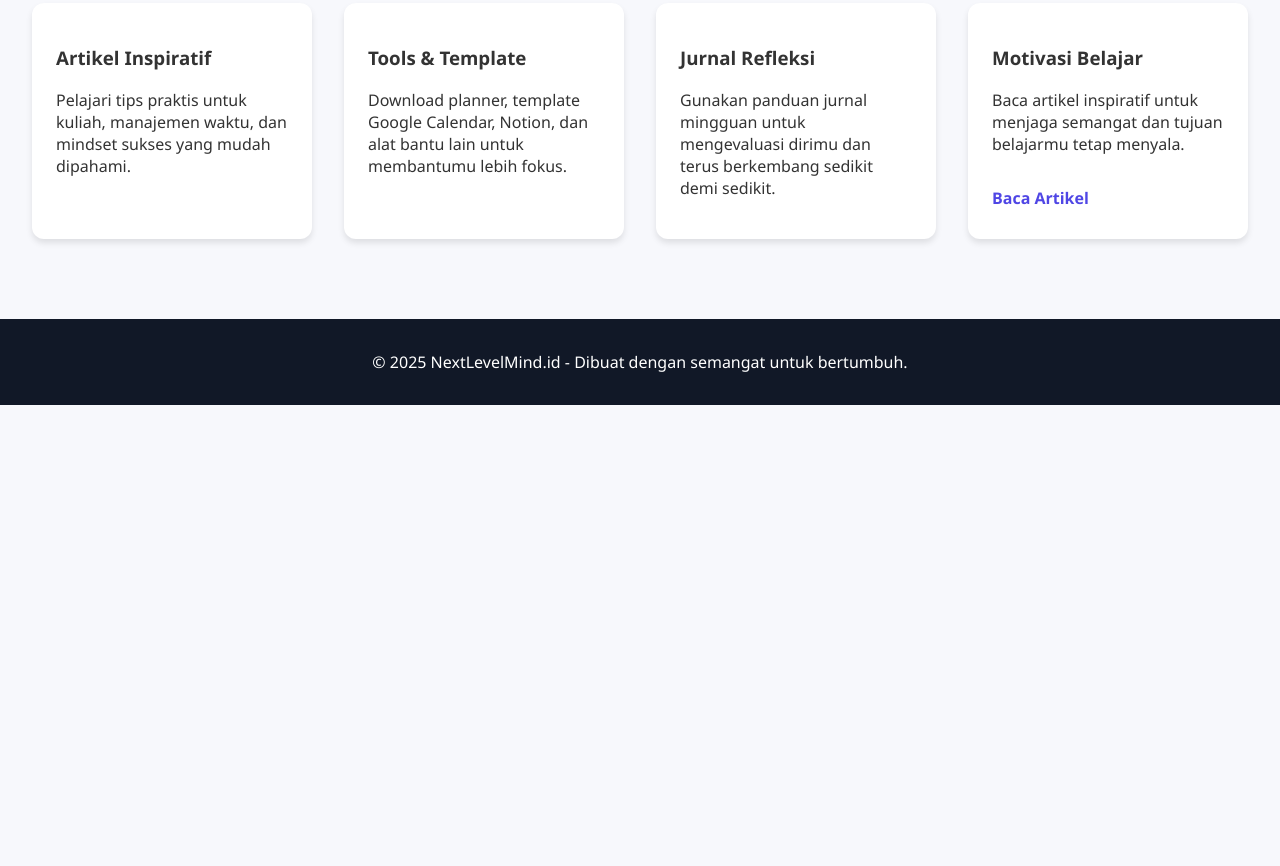
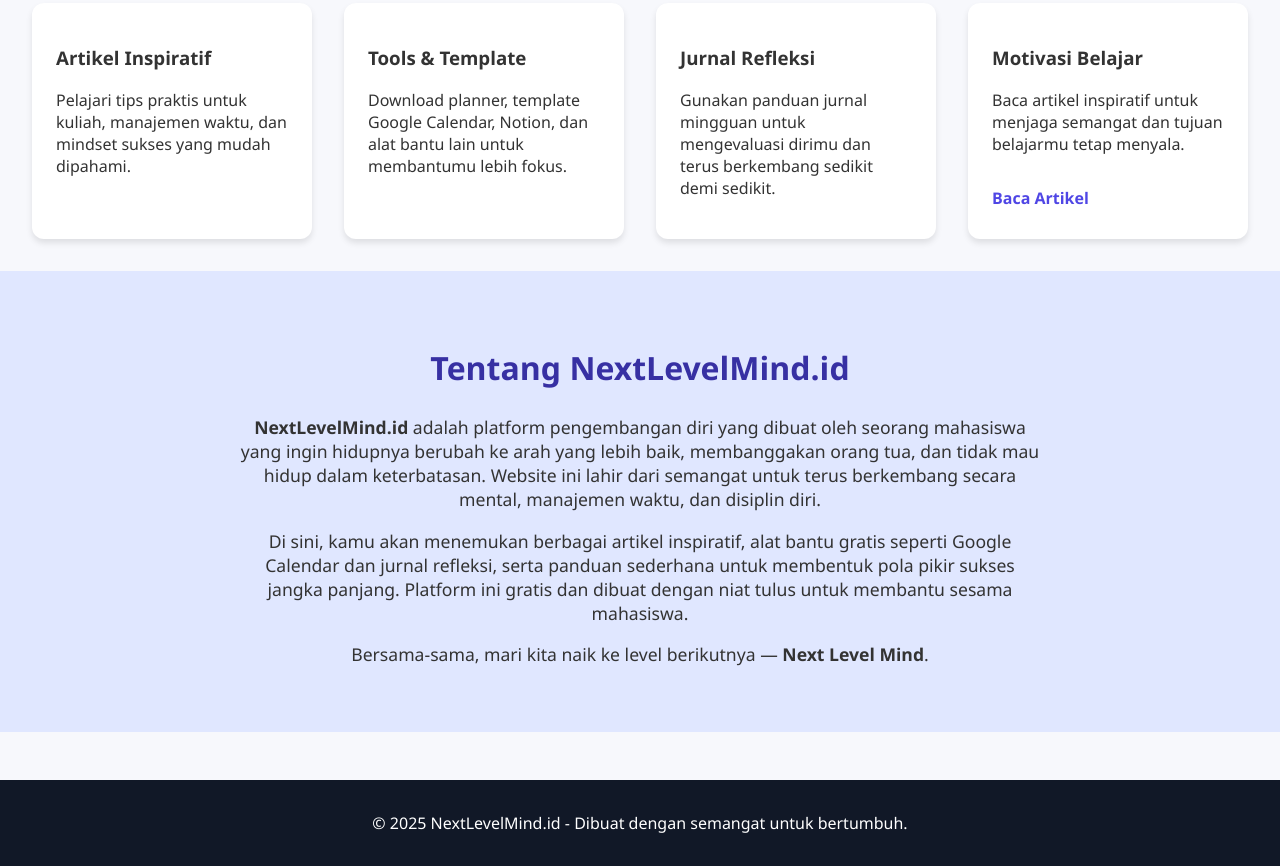
Before and after one commit to bastianpakpahan13/nextlevelmind, a plain HTML site: page motivasi.html in a window 1280 px wide. Shown: the part 504-1370 px from the top of the page. Before the commit the page ends 909 px from the top, so only its background shows below. Drawn offline with Linux system fonts and the light colour scheme.

Commit message:
Update motivasi.html

```diff
--- a/motivasi.html
+++ b/motivasi.html
@@ -116,7 +116,20 @@
       <a href="motivasi.html">Baca Artikel</a>
     </div>
   </section>
-
+<section id="tentang" style="padding: 3rem 1rem; background-color: #e0e7ff;">
+  <div style="max-width: 800px; margin: 0 auto; text-align: center;">
+    <h2 style="font-size: 2rem; color: #3730a3;">Tentang NextLevelMind.id</h2>
+    <p style="font-size: 1.1rem; margin-top: 1rem;">
+      <strong>NextLevelMind.id</strong> adalah platform pengembangan diri yang dibuat oleh seorang mahasiswa yang ingin hidupnya berubah ke arah yang lebih baik, membanggakan orang tua, dan tidak mau hidup dalam keterbatasan. Website ini lahir dari semangat untuk terus berkembang secara mental, manajemen waktu, dan disiplin diri.
+    </p>
+    <p style="font-size: 1.1rem; margin-top: 1rem;">
+      Di sini, kamu akan menemukan berbagai artikel inspiratif, alat bantu gratis seperti Google Calendar dan jurnal refleksi, serta panduan sederhana untuk membentuk pola pikir sukses jangka panjang. Platform ini gratis dan dibuat dengan niat tulus untuk membantu sesama mahasiswa.
+    </p>
+    <p style="font-size: 1.1rem; margin-top: 1rem;">
+      Bersama-sama, mari kita naik ke level berikutnya — <strong>Next Level Mind</strong>.
+    </p>
+  </div>
+</section>
   <footer>
     <p>© 2025 NextLevelMind.id - Dibuat dengan semangat untuk bertumbuh.</p>
   </footer>
```
